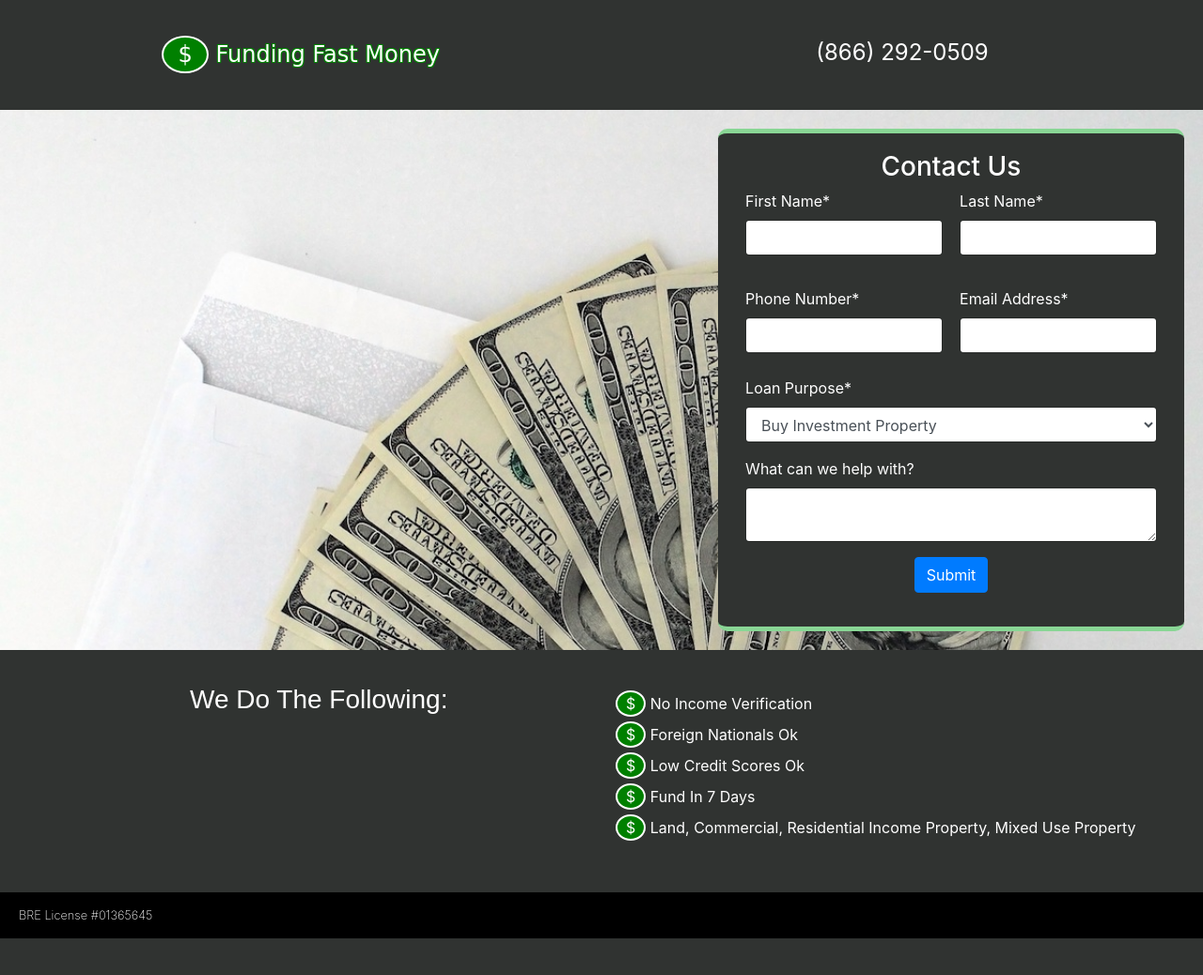
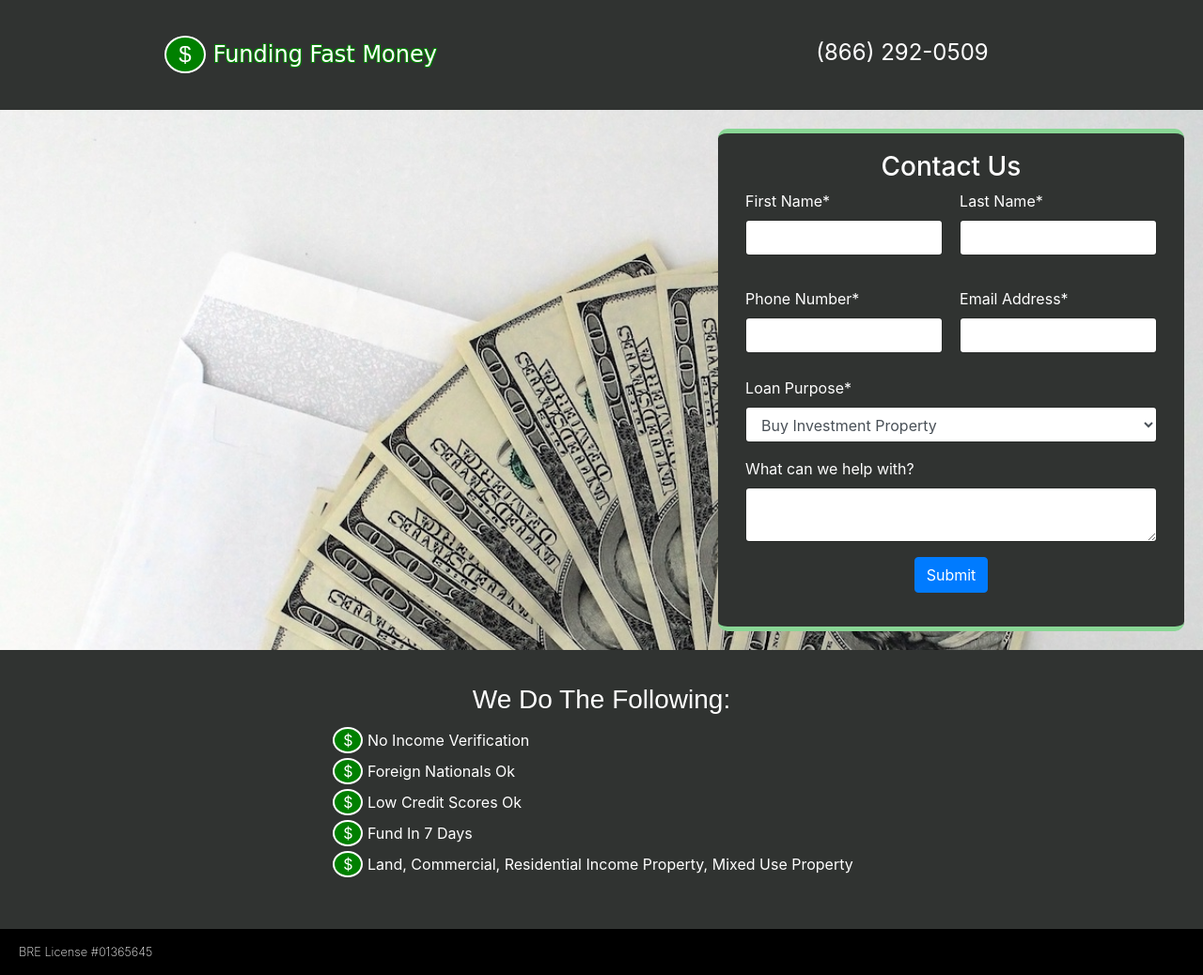
Before and after one commit to kylestremdev/fundingfastmoney, a Flask app: page / in a window 1280 px wide. Shown: the whole page at 94% size. Before the commit the page ends 999 px from the top, so only its background shows below. Run offline with Flask 2, Linux system fonts and the light colour scheme; some libraries are stand-ins or nearby versions.

Commit message:
changed bullets

```diff
--- a/static/styles.css
+++ b/static/styles.css
@@ -45,6 +45,7 @@
 
 #logo p span {
   background-color: green;
+  font-family: sans-serif;
   display: inline-block;
   width: auto;
   border-radius: 50%;
--- a/templates/index.html
+++ b/templates/index.html
@@ -70,7 +70,8 @@
       </div>
 
       <div id="bullets" class="row">
-        <h3 class="col-md-6">We Do The Following:</h3>
+        <h3 class="col-md-12">We Do The Following:</h3>
+        <div class="col-md-3"></div>
         <ul class="list col-md-6">
           <li><span>&nbsp;&nbsp;$&nbsp;&nbsp;</span> No Income Verification</li>
           <li><span>&nbsp;&nbsp;$&nbsp;&nbsp;</span> Foreign Nationals Ok</li>
```
